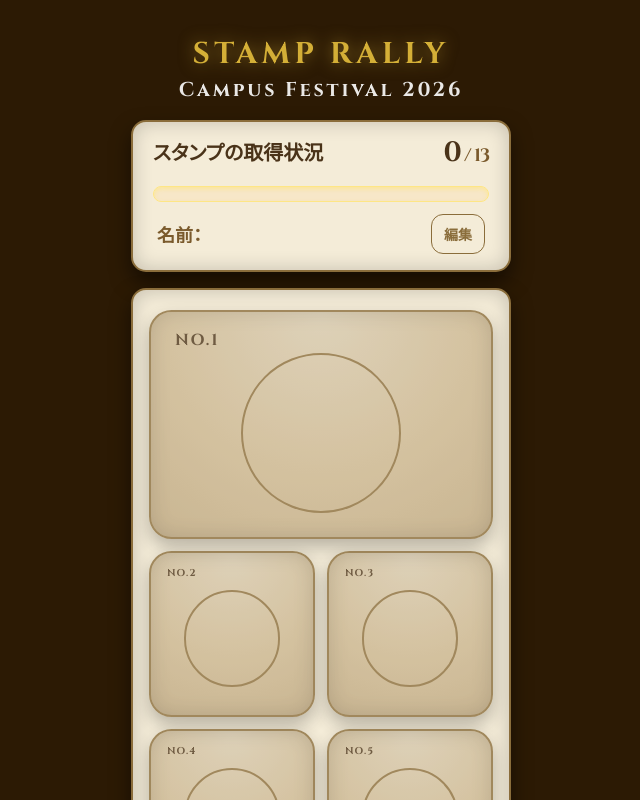
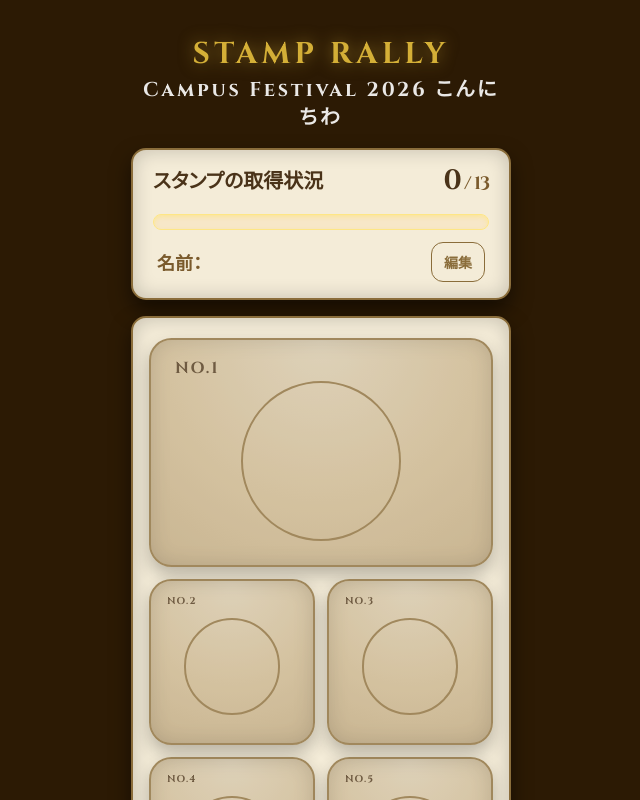
Before and after one commit to nnn-shizuoka/camfes-stamp-2026, a React (Vite) app: page /#/ in a window 1280 px wide. Shown: the top 800 px of the page, without its empty margins (319-959 px from the left). Built offline with nearby package versions, Linux system fonts and the light colour scheme.

Commit message:
こんにちわ

```diff
--- a/src/components/header/Header.tsx
+++ b/src/components/header/Header.tsx
@@ -35,7 +35,7 @@ export function Header({
           Stamp Rally
         </p>
         <p className="mt-1 text-xl font-bold tracking-[0.14em] text-white/90">
-          Campus Festival 2026
+          Campus Festival 2026 こんにちわ
         </p>
       </div>
 
```
